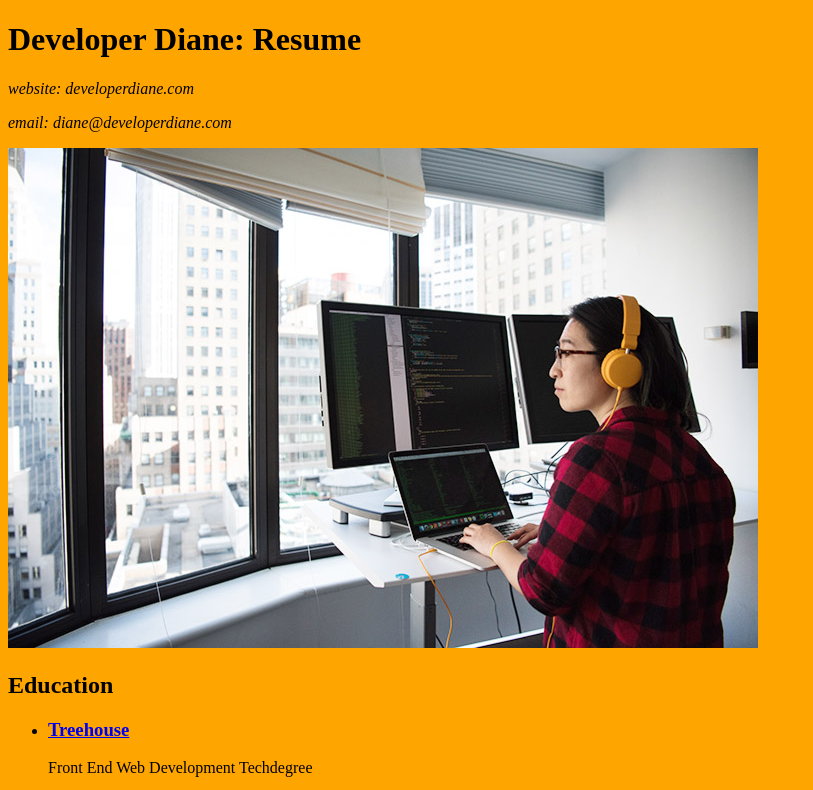
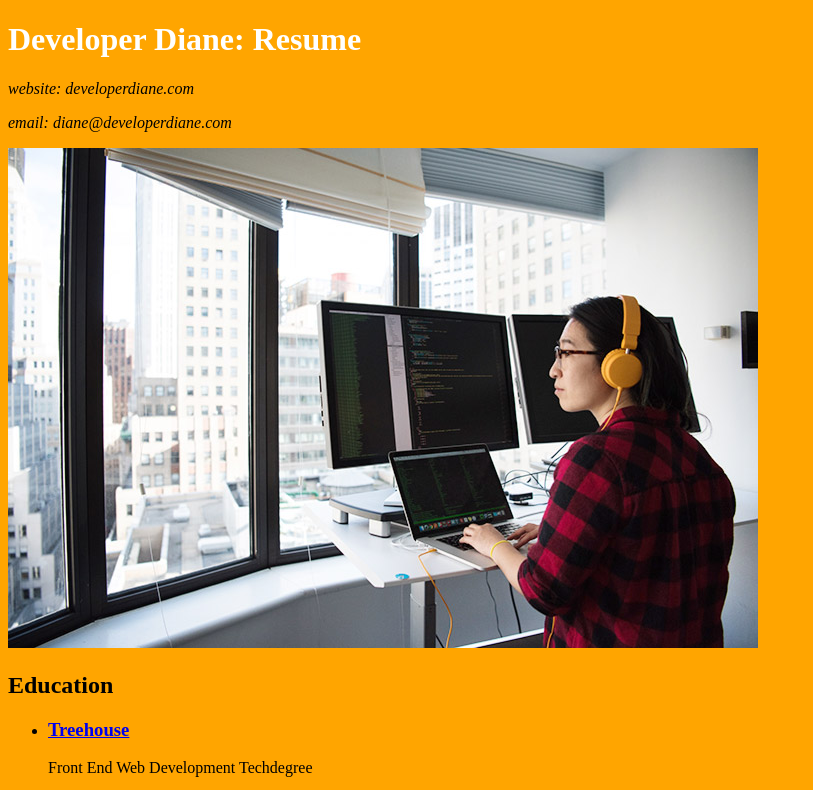
Before and after one commit to idamian23/team-tree-house, a plain HTML site: page css-basics/index.html in a window 1280 px wide. Shown: the top 790 px of the page, without its empty margins (0-813 px from the left). Drawn offline with Linux system fonts and the light colour scheme.

Commit message:
inline css

```diff
--- a/css-basics/index.html
+++ b/css-basics/index.html
@@ -8,7 +8,7 @@
 <body style="background-color: orange;">
   <main>
     <header>
-      <h1>Developer Diane: Resume</h1>
+      <h1 style="color:white;">Developer Diane: Resume</h1>
       <address>
         <p>website: developerdiane.com</p>
         <p>email: diane@developerdiane.com</p>
```
